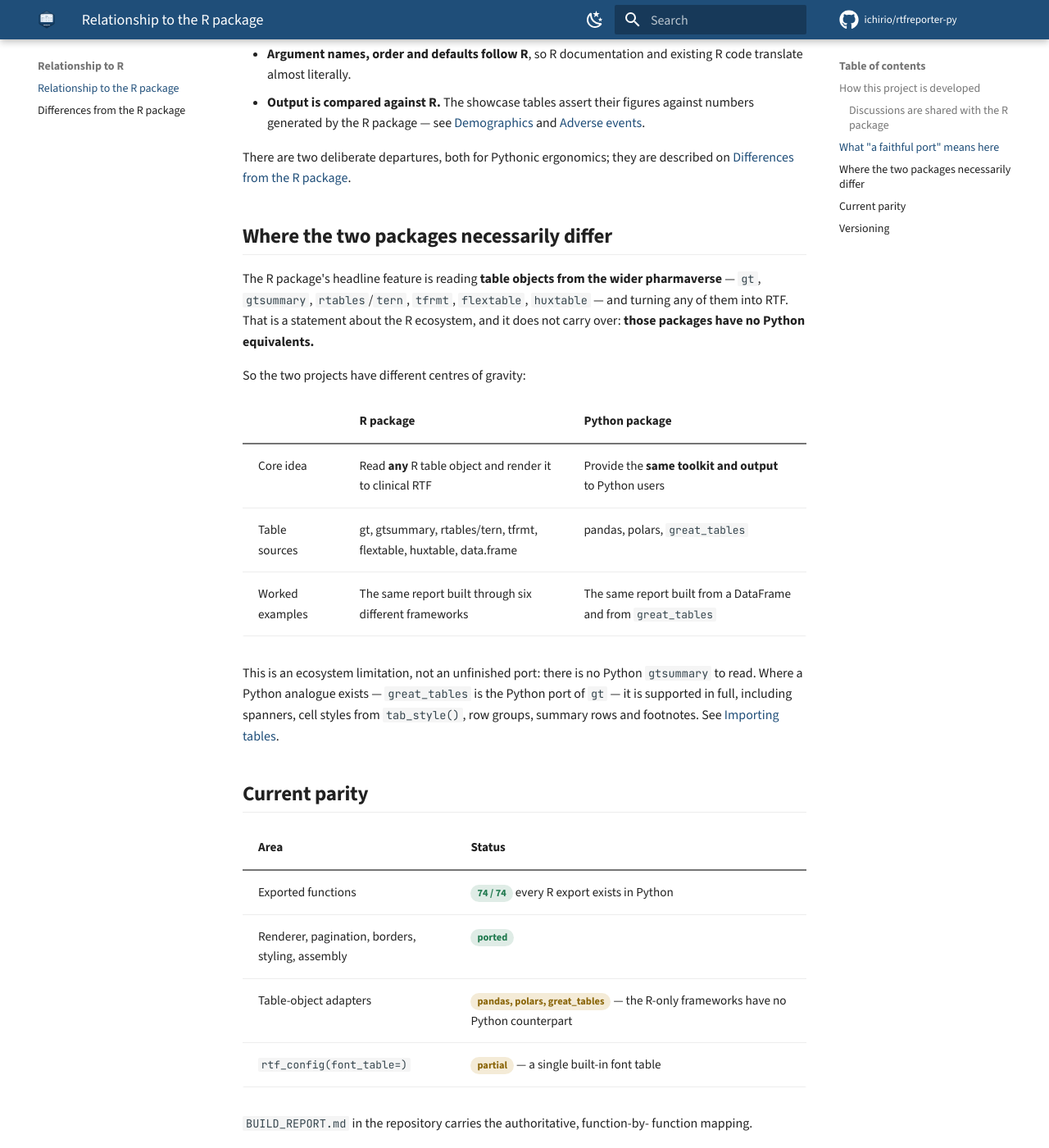
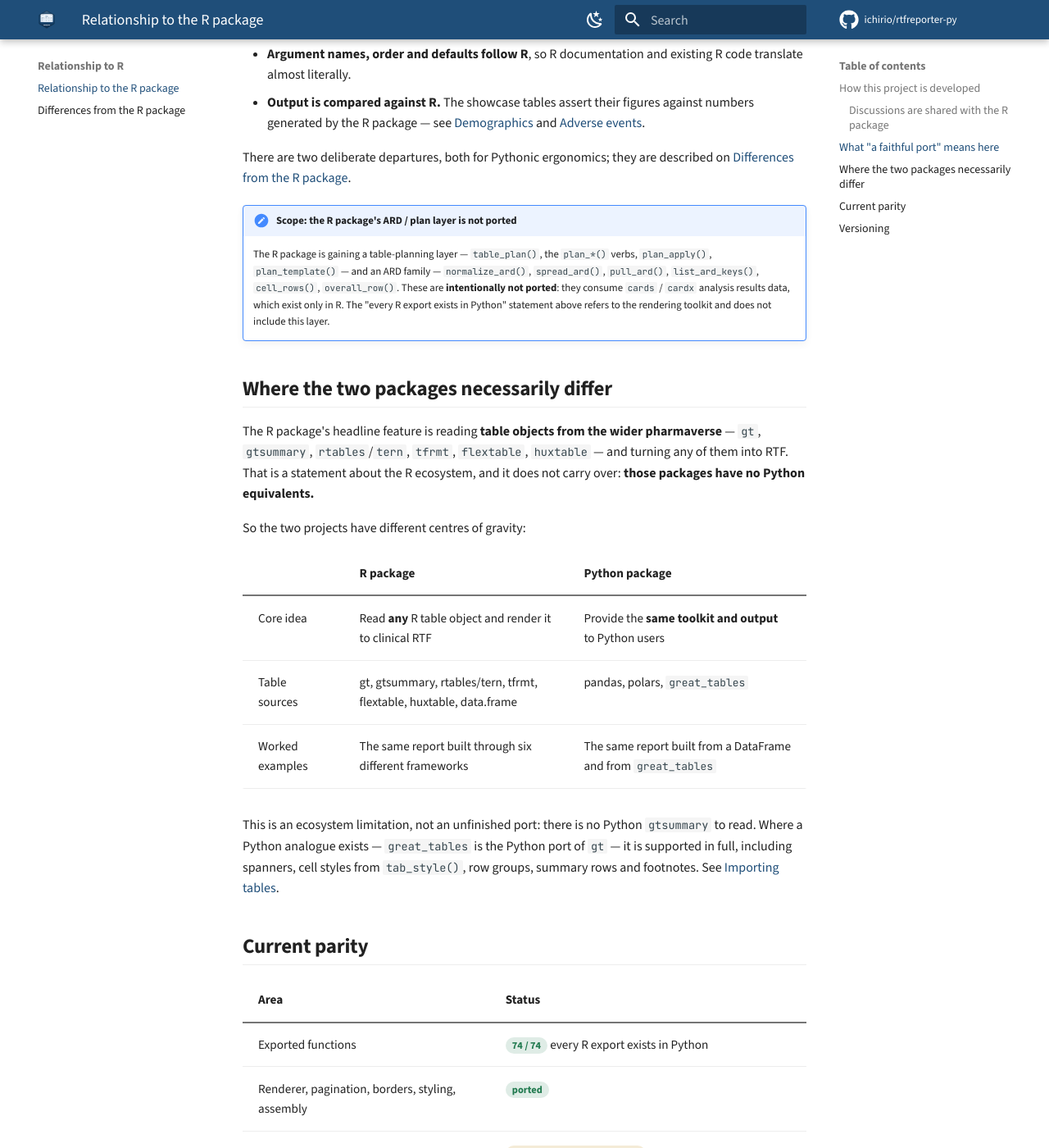
Before and after one commit to ichirio/rtfreporter-py, an MkDocs documentation site: the page built from docs/relationship-to-r.md, in a window 1280 px wide and 1400 px high, scrolled down 1387 px. Shown: the whole window at 82% size. Built offline with MkDocs 1.6.1 and Material for MkDocs 9.7.7, drawn with Linux system fonts in a browser that asks for light colours; comment, search, counter and statistics services are not loaded; some of the changed text lies outside the part shown.

Commit message:
Docs: note that the R package's ARD/plan layer is out of scope (#2)
Add a "Scope" admonition next to the API-parity claim on the
Relationship-to-R page, a matching row in the parity table, and a
one-sentence pointer on the landing page. The R package's table-planning
layer (table_plan(), plan_*(), plan_apply(), plan_template()) and ARD
family (normalize_ard(), spread_ard(), pull_ard(), list_ard_keys(),
cell_rows(), overall_row()) consume cards/cardx data that exist only in
R, so they are intentionally not ported.

Closes #1

Co-authored-by: Claude Agent <claude-agent@noreply.local>
Co-authored-by: Claude Fable 5.1 <noreply@anthropic.com>

```diff
--- a/docs/relationship-to-r.md
+++ b/docs/relationship-to-r.md
@@ -61,6 +61,16 @@ The Python package deliberately mirrors the R one:
 There are two deliberate departures, both for Pythonic ergonomics; they are
 described on [Differences from the R package](r-differences.md).
 
+!!! note "Scope: the R package's ARD / plan layer is not ported"
+
+    The R package is gaining a table-planning layer — `table_plan()`, the
+    `plan_*()` verbs, `plan_apply()`, `plan_template()` — and an ARD family
+    — `normalize_ard()`, `spread_ard()`, `pull_ard()`, `list_ard_keys()`,
+    `cell_rows()`, `overall_row()`. These are **intentionally not ported**:
+    they consume `cards` / `cardx` analysis results data, which exist only
+    in R. The "every R export exists in Python" statement above refers to
+    the rendering toolkit and does not include this layer.
+
 ## Where the two packages necessarily differ
 
 The R package's headline feature is reading **table objects from the wider
@@ -90,6 +100,7 @@ from `tab_style()`, row groups, summary rows and footnotes. See
 | Exported functions | <span class="rtf-badge ok">74 / 74</span> every R export exists in Python |
 | Renderer, pagination, borders, styling, assembly | <span class="rtf-badge ok">ported</span> |
 | Table-object adapters | <span class="rtf-badge partial">pandas, polars, great_tables</span> — the R-only frameworks have no Python counterpart |
+| ARD / plan layer (`table_plan()`, `plan_*()`, `normalize_ard()`, …) | <span class="rtf-badge partial">not ported</span> — by design; it consumes `cards` / `cardx` data that exist only in R |
 | `rtf_config(font_table=)` | <span class="rtf-badge partial">partial</span> — a single built-in font table |
 
 `BUILD_REPORT.md` in the repository carries the authoritative, function-by-
```
Also changed, not shown: docs/index.md (+5 -2 lines).
